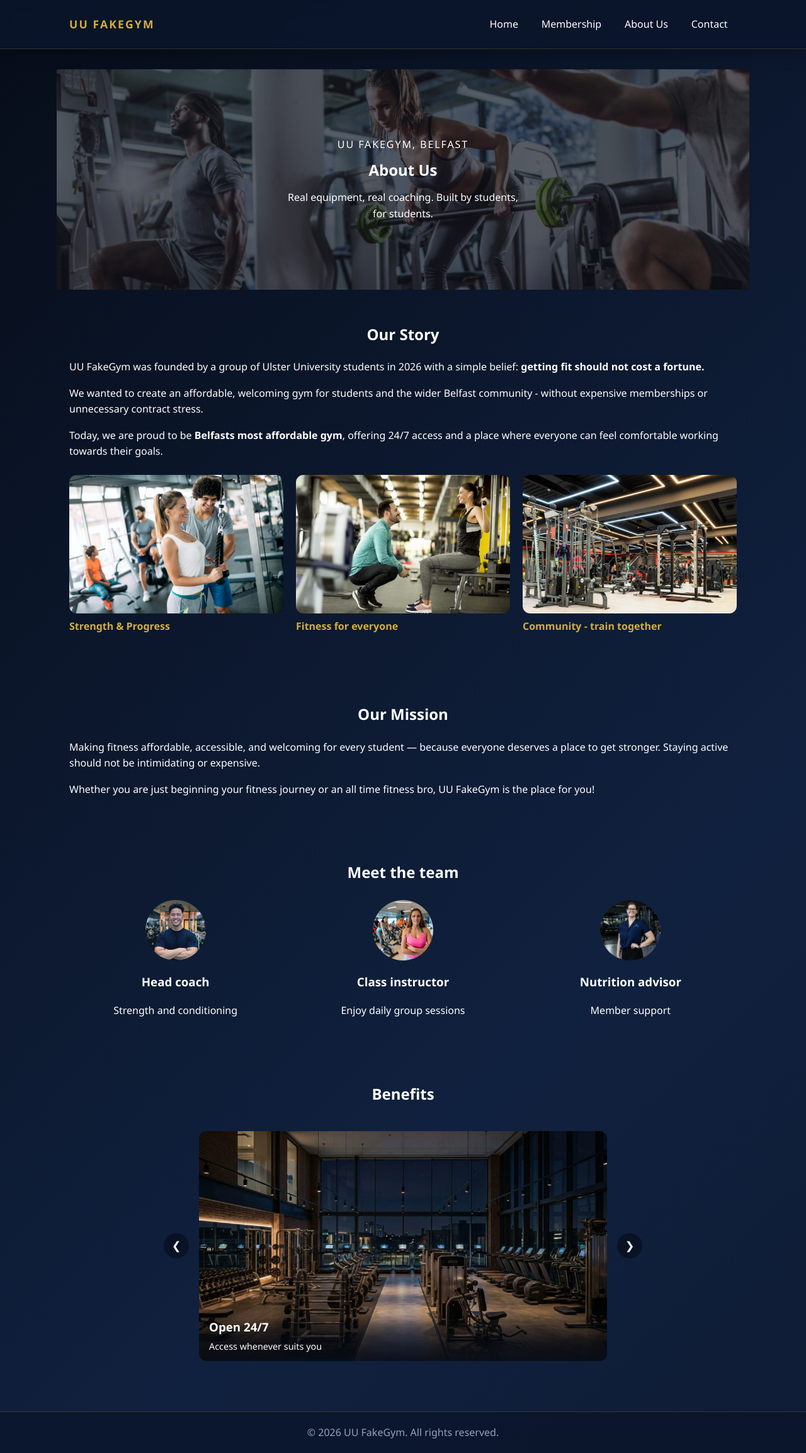
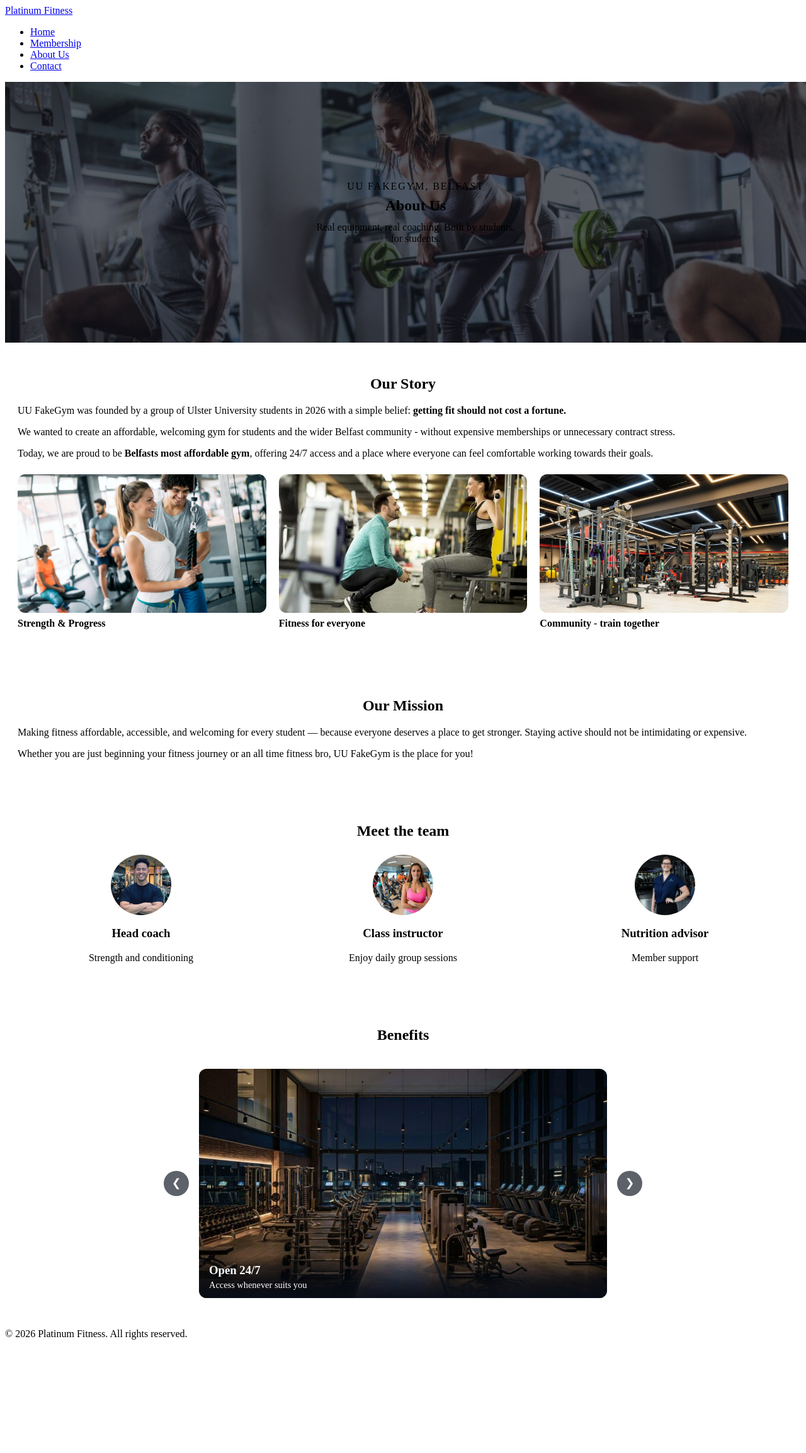
Before and after one commit to FilipTSC/uuproject, a Flask app: page /about in a window 1280 px wide. Shown: the whole page at 63% size. After the commit the page ends 2127 px from the top, so only its background shows below. Run offline with Flask 2, Linux system fonts and the light colour scheme.

Commit message:
Reset base.html to match main before merging

```diff
--- a/templates/base.html
+++ b/templates/base.html
@@ -3,15 +3,18 @@
   <head>
     <meta charset="utf-8">
     <meta name="viewport" content="width=device-width, initial-scale=1">
+    <meta name="description"
+    content="{% block meta_description %}Platinum Fitness in Belfast. Explore memberships, contact the team, and start your fitness journey today.{% endblock %}">
     <title>{% block title %}Site{% endblock %}</title>
-    <link rel="stylesheet" href="{{ url_for('static', filename='css/style.css') }}">
+    <link rel="stylesheet" href="{{ url_for('static', filename='css/global.css') }}">
+    <link rel="stylesheet" href="{{ url_for('static', filename='css/base.css') }}">
     {% block head_extra %}{% endblock %}
-    <link rel="icon" type="image/png" href="{{ url_for('static', filename='Images/dumbbell.png') }}">
+    <link rel="icon" type="image/png" href="{{ url_for('static', filename='images/dumbbell.png') }}">
   </head>
   <body>
     <header class="site-header">
       <div class="container">
-        <a class="brand" href="{{ url_for('index') }}">UU FakeGym</a>
+        <a class="brand" href="{{ url_for('index') }}">Platinum Fitness</a>
         <nav class="site-nav" aria-label="Primary navigation">
           <ul class="nav-links">
             <li><a href="{{ url_for('index') }}">Home</a></li>
@@ -28,11 +31,11 @@
   </main>
 
     <footer class="site-footer">
-      <p>© 2026 UU FakeGym. All rights reserved.</p>
+      <p>© 2026 Platinum Fitness. All rights reserved.</p>
     </footer>
 
   <script src="https://code.jquery.com/jquery-3.7.1.min.js"></script>
-    <script src="{{ url_for('static', filename='javascript/index.js') }}"></script>
+  <script src="{{ url_for('static', filename='javascript/global.js') }}"></script>
   {% block page_scripts %}{% endblock %}
 </body>
 </html>
```
Lines whose indentation alone changed are shown as unchanged.
